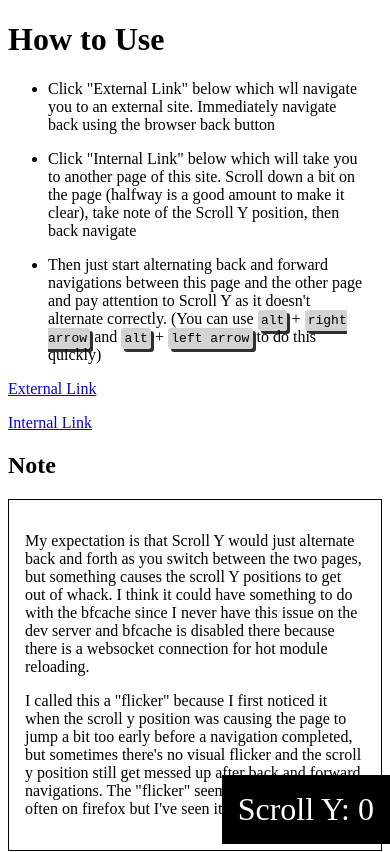
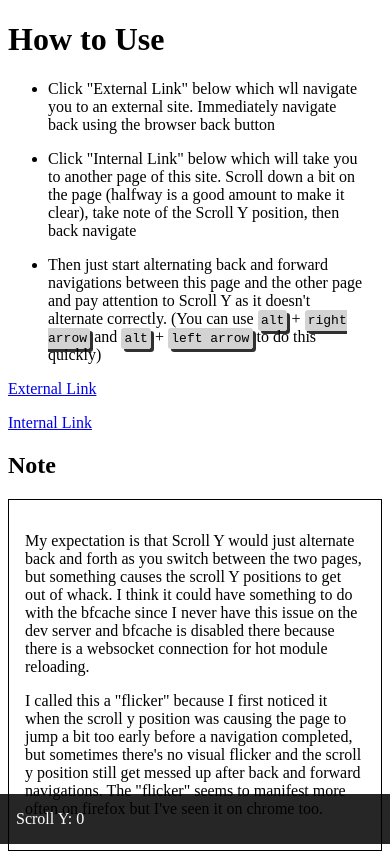
Before and after one commit to samstorment/sveltekit-bf-scroll-flicker-repro, a SvelteKit app: page /flicker/1 in a window 390 px wide. Shown: the top 852 px of the page. Built offline with nearby package versions, Linux system fonts and the light colour scheme.

Commit message:
Make the scroll y ovelay not flicker on mobile

```diff
--- a/src/routes/+layout.svelte
+++ b/src/routes/+layout.svelte
@@ -23,12 +23,19 @@
 
 <style>
     div {
-        background-color: black;
+        background-color: rgba(0, 0, 0, 0.85);
         color: white;
         position: fixed;
         bottom: 0;
         right: 0;
         padding: 1rem;
-        font-size: 2rem;
+        font-size: 1.5rem;
+    }
+
+    @media (max-width: 500px) {
+        div {
+            left: 0;
+            font-size: 1rem;
+        }
     }
 </style>
```
